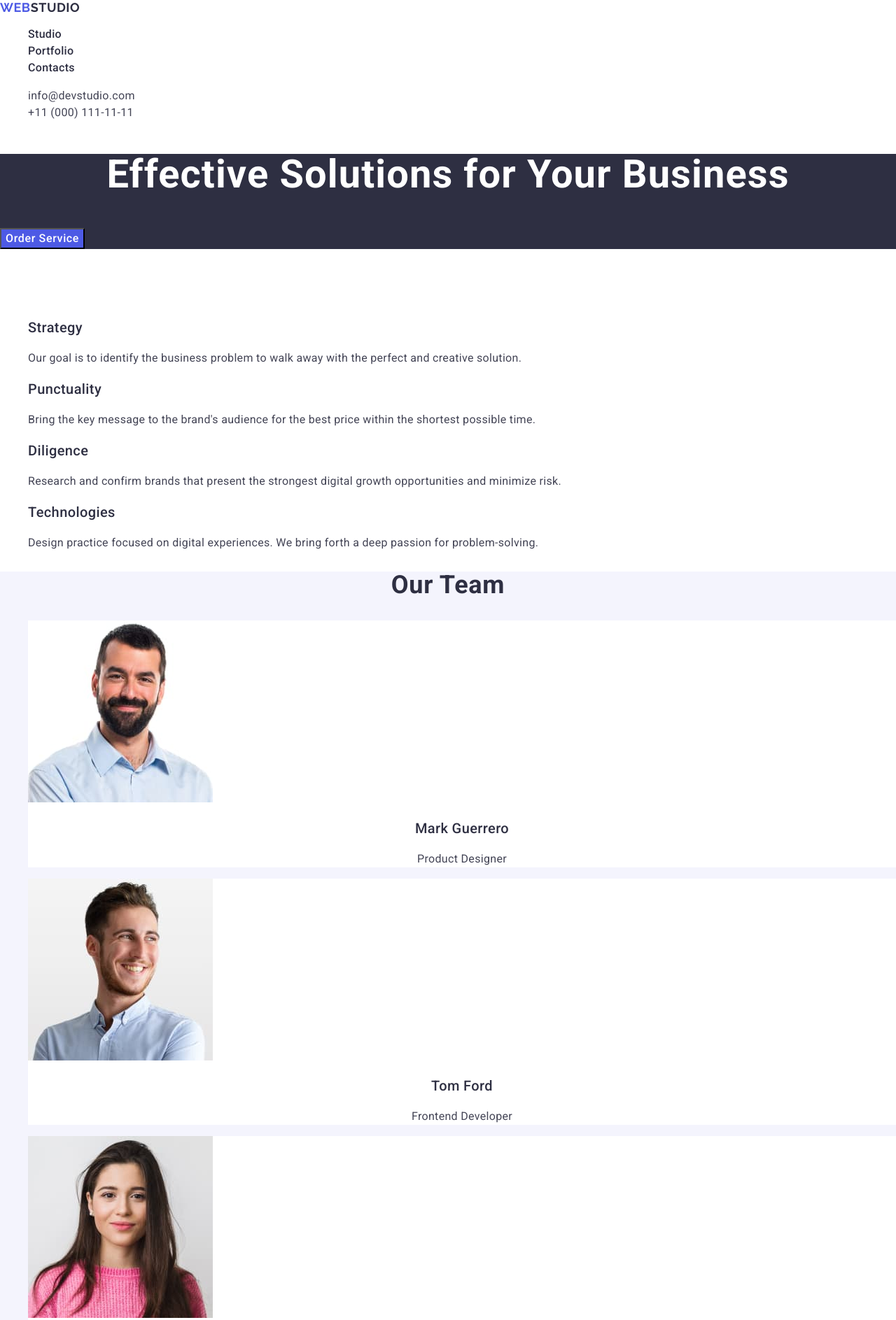
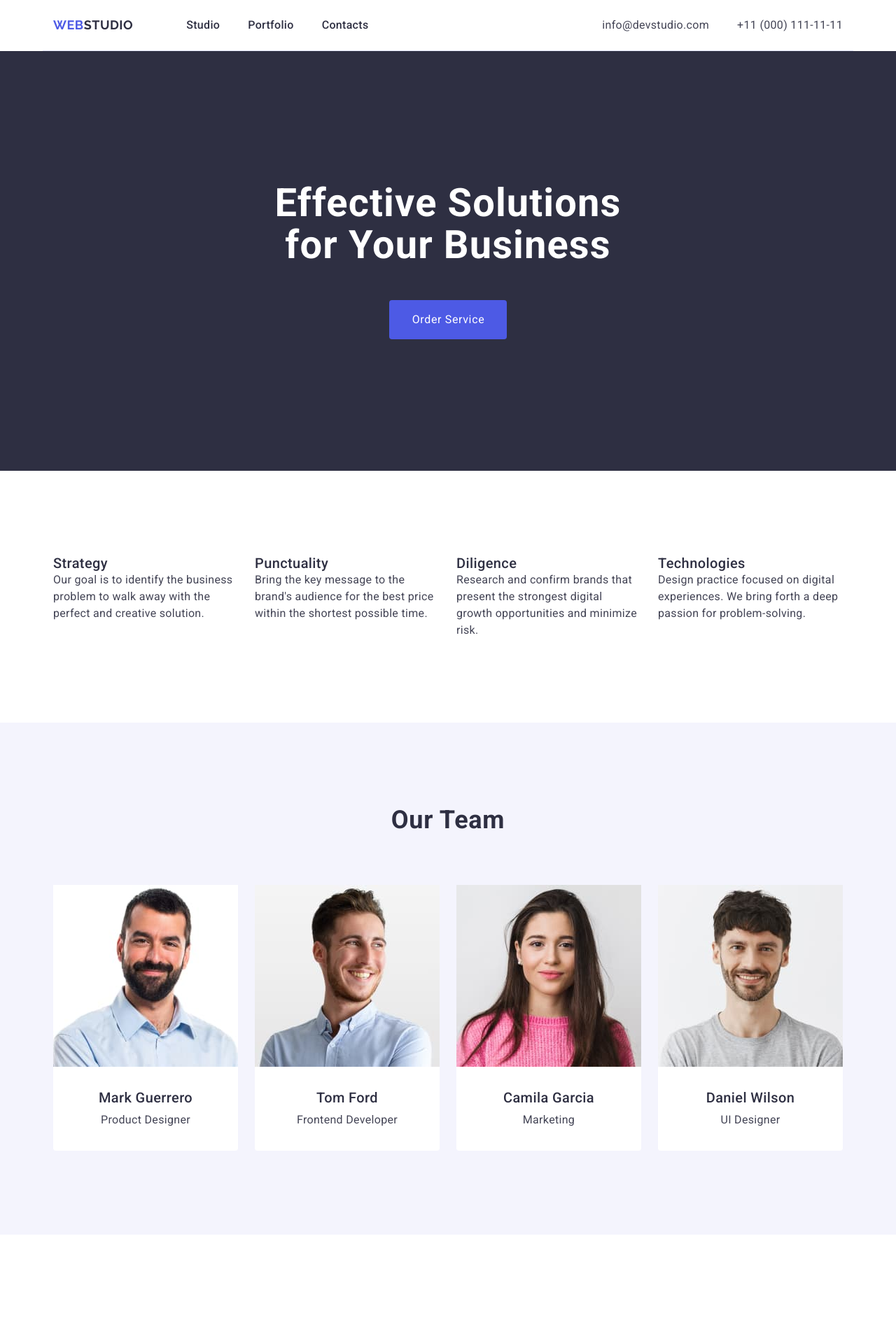
Before and after one commit to dkirya/goit-markup-hw-03, a plain HTML site: page index.html in a window 1280 px wide. Shown: the top 1887 px of the page at 70% size. Drawn offline with nearby package versions, Linux system fonts and the light colour scheme.

Commit message:
add index file

```diff
--- a/css/styles.css
+++ b/css/styles.css
@@ -3,9 +3,22 @@ body {
     background-color:#ffffff;
     color: #434455;
 }
+h1,
+h2,
+h3,
+h4,
+h5,
+h6,
+p{
+    margin-top: 0;
+    margin-bottom: 0;
+}
 ul,
 ol {
     list-style-type: none;
+    margin-top: 0;
+    margin-bottom: 0;
+    padding-left: 0;
 }
 a {
     text-decoration: none;
@@ -13,6 +26,19 @@ a {
 button {
     cursor: pointer;
     font-family: inherit;
+}
+img{
+    display:block;
+}
+.container{
+    max-width: 1158px;
+    padding: 0 15px;
+    margin: 0 auto;
+    display:flex;
+}
+.section-paddings{
+    padding-top: 120px;
+    padding-bottom: 120px;
 }
 /* ====== HEADER ======  */
 .page-logo{
@@ -28,6 +54,24 @@ button {
 .logo-black{
     color: #2e2f42;
 }
+.page-header-container{
+    display:flex;
+    justify-content: space-between;
+    border-bottom: 1px solid #e7e9fc;
+}
+.page-navigation{
+    display: flex;
+    justify-content: space-between;
+    align-items: center;
+
+}
+.menu{
+    display: flex;
+    margin-left: 76px;
+    column-gap: 40px;
+    padding-top: 24px;
+    padding-bottom: 24px;
+}
 .menu-link{
     font-size: 16px;
     line-height: 1.5;
@@ -41,6 +85,14 @@ button {
 }
 .page-address{
     font-style: normal;
+
+}
+.address{
+    display:flex;
+    column-gap: 40px;
+    padding-top: 24px;
+    padding-bottom: 24px;
+
 }
 .address-link{
     font-size: 16px;
@@ -54,18 +106,37 @@ button {
 }
 /* ====== HERO ====== */
 .section-hero{
-    background: #2e2f42;
+    background-color: #2e2f42;
+    max-width: 1440px;
+    margin-left: auto;
+    margin-right: auto;
 }
+.hero-container{
+    flex-direction: column;
+    align-items: center;
+    gap: 48px;
+    padding-top: 188px;
+    padding-bottom: 188px;
+    padding-left: 331px;
+    padding-right: 331px;
+}
+
 .section-hero-text{
     font-size: 56px;
     line-height: 1.07;
     letter-spacing: 0.02em;
     text-align: center;
+    max-width: 496px;
     color: #ffffff;
 }
 .section-hero-button{
-    background: #4d5ae5;
-    font-weight: 500;
+    background-color: #4d5ae5;
+    border: none;
+    border-radius: 4px;
+    height: 56px;
+    min-width: 168px;
+    padding: 16px 31px 16px 32px;
+    font-weight: 500px;
     font-size: 16px;
     line-height: 1.5;
     letter-spacing: 0.04em;
@@ -76,6 +147,10 @@ button {
     background: #404bbf;
 }
 /* ====== BENEFITS ====== */
+.benefits-list{
+    display:flex;
+    column-gap: 24px;
+}
 .benefits-title{
     font-size: 36px;
     line-height: 1.1;
@@ -83,12 +158,28 @@ button {
     text-align: center;
     color: #ffffff;
 }
+.visually-hidden {
+    position: absolute;
+    width: 1px;
+    height: 1px;
+    margin: -1px;
+    border: 0;
+    padding: 0;
+
+    white-space: nowrap;
+    clip-path: inset(100%);
+    clip: rect(0 0 0 0);
+    overflow: hidden;
+  }
 .text-benefits-title{
     font-size: 20px;
     line-height: 1.2;
     letter-spacing: 0.02em;
     color: #2e2f42;
     font-weight: 500;
+}
+.benefits-item{
+    width: calc((100% - 72px) / 4);
 }
 .text-benefits{
     font-size: 16px;
@@ -100,8 +191,31 @@ button {
 .section-team{
     background: #f4f4fd;
 }
+.team-container{
+    flex-direction: column;
+    gap:72px;
+}
+.section-title{
+    min-width:218px;
+    margin:0 auto;
+    font-size: 36px;
+    line-height: 1.11;
+    letter-spacing: 0.02em;
+    text-align: center;
+    text-transform: capitalize;
+    color: #2e2f42;
+}
+.team-list{
+    display:flex;
+    justify-content: space-between;
+    border-radius: 0 0 4px 4px;
+
+}
 .team-item{
     background-color: #FFFFFF;
+    width: calc((100% - 72px) / 4);
+    padding: 0px 0px 32px 0px;
+    border-radius: 0 0 4px 4px;
 }
 .team-title{
     font-size: 36px;
@@ -118,6 +232,7 @@ button {
     text-align: center;
     color: #2e2f42;
     font-weight: 500;
+    margin-top: 32px;
 }
 .text-team{
     font-size: 16px;
@@ -125,15 +240,35 @@ button {
     letter-spacing: 0.02em;
     text-align: center;
     color: #434455;
+    margin-top: 8px;
 }
 /* ====== PORTFOLIO ====== */
 .portfolio-title{
+    min-width:218px;
+    margin:0 auto;
     font-size: 36px;
     line-height: 1.11;
     letter-spacing: 0.02em;
     text-align: center;
     text-transform: capitalize;
     color: #2e2f42;
+
+}
+.portfolio-container{
+    flex-direction: column;
+    gap:72px;
+}
+.portfolio-list{
+    display:flex;
+    column-gap: 24px;
+    row-gap:48px;
+    flex-wrap:wrap;
+
+}
+.portfolio-item{
+    width: calc((100% - 48px) / 3);
+    padding: 0px 0px 32px 0px;
+    border: 1px solid #e7e9fc;
 }
 .text-portfolio-title{
     font-weight: 500;
@@ -141,16 +276,28 @@ button {
     line-height: 1.2;
     letter-spacing: 0.02em;
     color: #2e2f42;
+    margin-top: 32px;
+    margin-left:16px;
 }
 .text-portfolio{
     font-size: 16px;
     line-height: 1.5;
     letter-spacing: 0.02em;
     color: #434455;
+    margin-top: 8px;
+    margin-left:16px;
 }
 /* ====== FOOTER ====== */
 .page-footer{
     background: #2e2f42;
+}
+.footer-container{
+    display:flex;
+    flex-wrap: wrap;
+    padding-top: 100px;
+    padding-bottom: 100px;
+    max-width:264px;
+    margin-right: auto;
 }
 .footer-logo{
     font-family: "Raleway", sans-serif;
@@ -160,6 +307,7 @@ button {
     letter-spacing: 0.03em;
     text-transform: uppercase;
     color: #4d5ae5;
+    margin-bottom: 16px;
 }
 .logo-footer-white{
     color: #f4f4fd;
--- a/index.html
+++ b/index.html
@@ -13,6 +13,7 @@
 <body>
     <!-- ====== HEADER ====== -->
     <header class="page-header">
+        <div class="container page-header-container">
             <nav class="page-navigation">
                 <a class="page-logo" href="./index.html">Web<span class="logo-black">Studio</span></a>
                 <ul class="menu">
@@ -29,7 +30,7 @@
             </nav>
 
             <address class="page-address">
-            <ul>
+                <ul class="address">
                     <li class="address-item">
                         <a class="address-link" href="mailto:info@devstudio.com">info@devstudio.com</a>
                     </li>
@@ -38,19 +39,23 @@
                     </li>
                 </ul>
             </address>
-
+        </div>
     </header>
     <main>
         <!-- ====== HERO ====== -->
         <section class="section-hero">
+            <div class="container  hero-container">
                 <h1 class="section-hero-text">Effective Solutions
                     for Your Business
                 </h1>
                 <button class="section-hero-button" type="button">Order Service</button>
+            </div>
+
         </section>
         <!-- ====== BENEFITS ====== -->
-        <section class="section-benefits">
-            <h2 class="benefits-title">Benefits</h2>
+        <section class="section-benefits section-paddings">
+            <div class="container">
+                <h2 class="benefits-title visually-hidden">Benefits</h2>
                 <ul class="benefits-list">
                     <li class="benefits-item">
                         <h3 class="text-benefits-title">Strategy</h3>
@@ -77,10 +82,12 @@
                              passion for problem-solving.</p>
                     </li>
                 </ul>
+            </div>
         </section>
         <!-- ====== TEAM ====== -->
-        <section class="section-team">
-            <h2 class="team-title">Our Team</h2>
+        <section class="section-team section-paddings">
+            <div class="container team-container">
+                <h2 class="section-title">Our Team</h2>
                 <ul class="team-list">
                     <li class="team-item">
                         <img
@@ -109,8 +116,6 @@
                             width="264"
                             height="260"
                         />
-
-
                         <h3 class="text-team-title">Camila Garcia</h3>
                         <p class="text-team">Marketing</p>
                     </li>
@@ -125,9 +130,11 @@
                         <p class="text-team">UI Designer</p>
                     </li>
                 </ul>
+            </div>
         </section>
         <!-- ====== PORTFOLIO ====== -->
-        <section class="section-portfolio">
+        <section class="section-portfolio section-paddings">
+            <div class="container portfolio-container">
                 <h2 class="portfolio-title">Our Portfolio</h2>
                 <ul class="portfolio-list">
                     <li class="portfolio-item">
@@ -192,16 +199,18 @@
                         <p class="text-portfolio">Marketing</p>
                     </li>
                 </ul>
+            </div>
         </section>
     </main>
   <!-- ====== FOOTER ====== -->
     <footer class="page-footer">
-
+        <div class="container footer-container">
             <a class="footer-logo" href="./index.html">Web<span class="logo-footer-white">Studio</span></a>
             <p class="text-footer">Increase the flow of customers and
                  sales for your business with digital
                   marketing & growth solutions.
             </p>
+        </div>
     </footer>
 </body>
 </html>
```
Also changed, not shown: 1 other file. Lines whose indentation alone changed are shown as unchanged.
